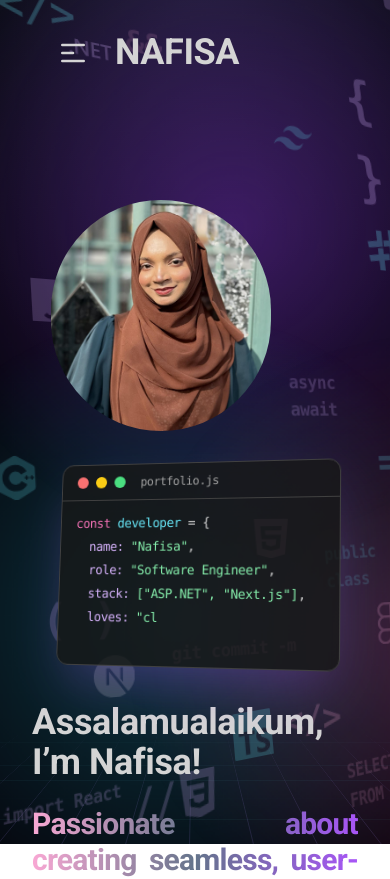
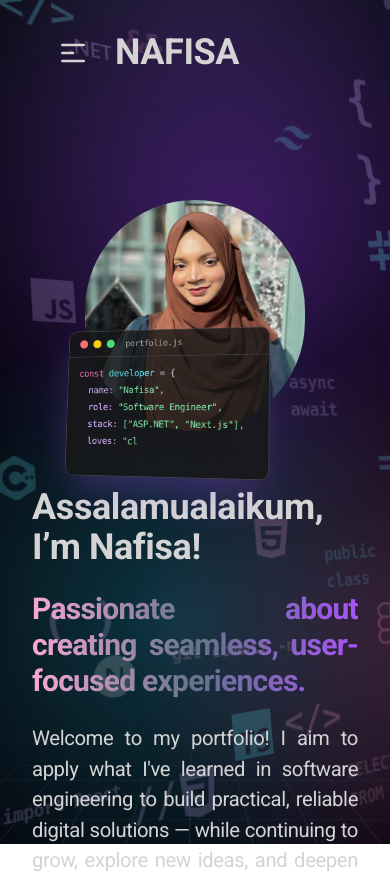
Before and after one commit to Tasurron/Eportfolio, a React (Vite) app: page / in a window 390 px wide. Shown: the top 879 px of the page. Built offline with nearby package versions, Linux system fonts and the light colour scheme; no server answers.

Commit message:
Overlap code window on photo for mobile

```diff
--- a/src/components/banner/Banner.jsx
+++ b/src/components/banner/Banner.jsx
@@ -84,9 +84,11 @@ const Banner = () => {
             initial={{ y: 40, opacity: 0 }}
             animate={{ y: 0, opacity: 1 }}
             transition={{ duration: 0.6, delay: 2.4 }}
-            className="flex justify-center -mt-6 mb-8 md:mt-0 md:mb-0 md:block md:absolute md:-bottom-2 md:-left-16 md:z-10"
+            className="absolute bottom-2 -left-6 z-10 md:-bottom-2 md:-left-16"
           >
-            <CodeWindow />
+            <div className="scale-[0.72] origin-bottom-left md:scale-100">
+              <CodeWindow />
+            </div>
           </motion.div>
         </div>
         <div>
```
